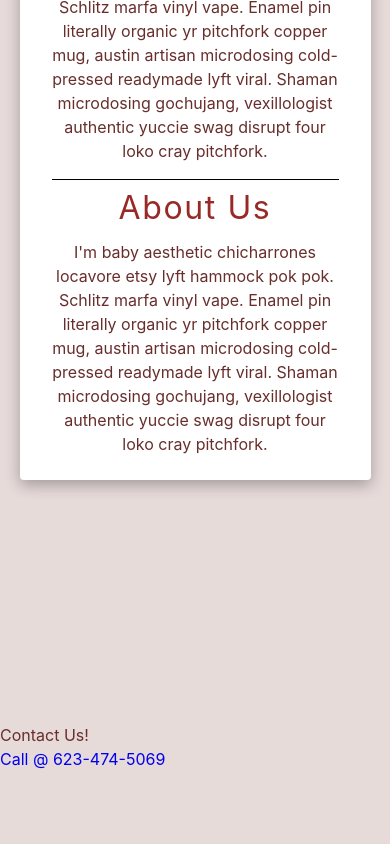
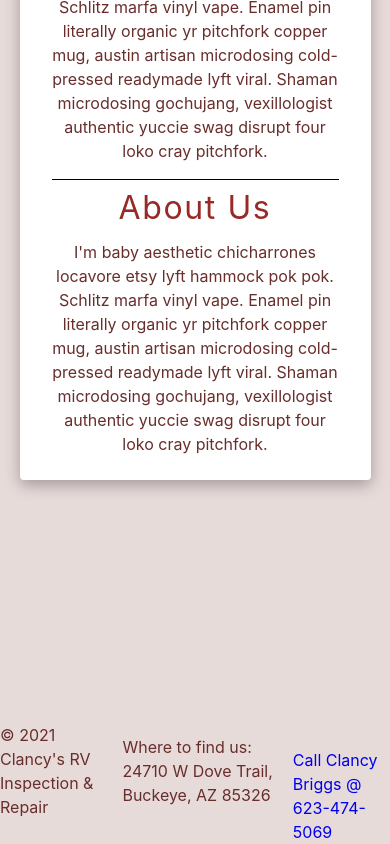
Before and after one commit to xconnor9896/rv-inspection-and-ac-repair, a React (Create React App) app: page / in a window 390 px wide. Shown: the part 1128-1972 px from the top of the page. Before the commit the page ends 1899 px from the top, so only its background shows below. Built offline with nearby package versions, Linux system fonts and the light colour scheme.

Commit message:
added content to footer and made it somewhat responsive??

```diff
--- a/src/Components/Footer.jsx
+++ b/src/Components/Footer.jsx
@@ -1,12 +1,13 @@
-import React, { useState } from 'react'
+import React from 'react'
 
 const Footer = () => {
     return (
         <div className="footer">
-            <p>Contact Us!</p>
-            <a href="tel:+16234745069">Call @ 623-474-5069</a>
+            <p>&#169; 2021 Clancy's RV Inspection & Repair</p>
+            <p>Where to find us: 24710 W Dove Trail, Buckeye, AZ 85326</p>
+            <a href="tel:+16234745069">Call Clancy Briggs @ 623-474-5069</a>
         </div>
     )
 }
 
-export default Footer
+export default Footer;
--- a/src/Styles/components/_footer.scss
+++ b/src/Styles/components/_footer.scss
@@ -2,9 +2,17 @@
 @use '../util/variables' as *;
 @use '../util/mixins' as *;
 
-.contact-container {
+.footer {
     @include flex-center;
+    justify-content: center;
+    align-items: center;
+    p {
+        padding-right: 1rem;
+    }
     a {
-        color: darkblue;
+        @include tablet {
+            height: 17px;
+        }
+        height: 38px;
     }
 }
--- a/src/Styles/main.css
+++ b/src/Styles/main.css
@@ -495,11 +495,21 @@ p {
   }
 }
 
-.contact-container {
+.footer {
   display: flex;
   align-items: center;
   justify-content: center;
+  justify-content: center;
+  align-items: center;
 }
-.contact-container a {
-  color: darkblue;
+.footer p {
+  padding-right: 1rem;
+}
+.footer a {
+  height: 38px;
+}
+@media only screen and (min-width: 768px) {
+  .footer a {
+    height: 17px;
+  }
 }/*# sourceMappingURL=main.css.map */
```
Also changed, not shown: src/Styles/main.min.css, 2 other files (tests, documents, lock files or other folders).
